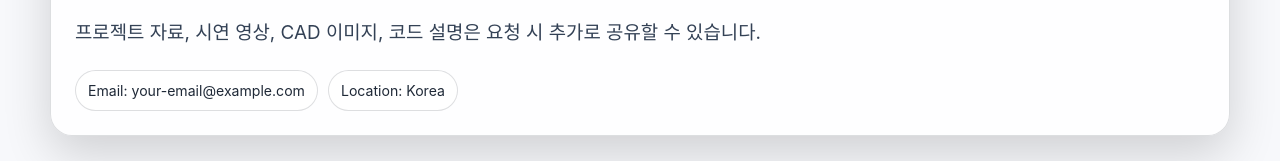
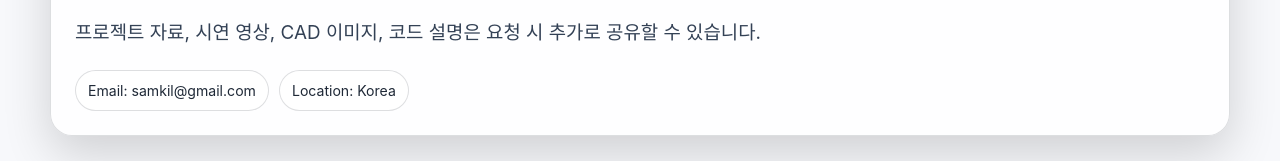
Before and after one commit to ProtoKIL/protokil.github.io, a plain HTML site: page index.html in a window 1280 px wide. Shown: the part 10666-10827 px from the top of the page. Drawn offline with Linux system fonts and the light colour scheme.

Commit message:
Update email address in index.html

```diff
--- a/index.html
+++ b/index.html
@@ -1904,7 +1904,7 @@
             프로젝트 자료, 시연 영상, CAD 이미지, 코드 설명은 요청 시 추가로 공유할 수 있습니다.
           </p>
           <div class="pill-row">
-            <span class="pill">Email: your-email@example.com</span>
+            <span class="pill">Email: samkil@gmail.com</span>
             <span class="pill">Location: Korea</span>
           </div>
         </div>
```
